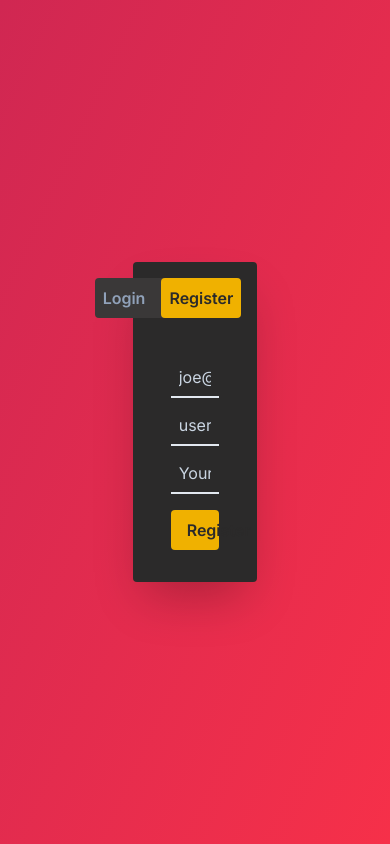
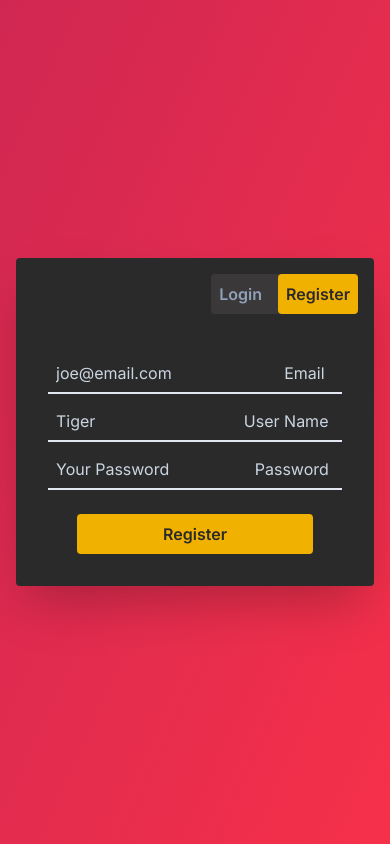
Before and after one commit to TusharKumar1007/react_redux_taskmanager, a React (Vite) app: page / in a window 390 px wide. Both pictures are taken after a click on the element "Login". Built offline with nearby package versions, Linux system fonts and the light colour scheme; no server answers.

Commit message:
Mobile responsive

```diff
--- a/src/App.jsx
+++ b/src/App.jsx
@@ -23,7 +23,7 @@ export default function App() {
 
   return (
     <Router>
-      <div className=" min-h-dvh flex justify-center items-center transition-all bg-linear-to-br from-[#D02752] to-[#F63049]" style={{ fontFamily: "Inter" }}>
+      <div className="p-4 min-h-dvh flex justify-center items-center transition-all bg-linear-to-br from-[#D02752] to-[#F63049]" style={{ fontFamily: "Inter" }}>
 
         {userName && (
           <div>
--- a/src/app/features/task.jsx
+++ b/src/app/features/task.jsx
@@ -14,7 +14,7 @@ export default function Task() {
 
   const dispatch = useDispatch();
   return (
-    <div className="w-1/2 flex flex-col gap-2 items-center justify-center text-center shadow-2xs ">
+    <div className="w-full flex flex-col gap-2 items-center justify-center text-center shadow-2xs sm:w-3/5 lg:w-1/2 ">
 
       <AddTaskForm />
       <div className="p-4 bg-[#2B2A2A] text-slate-200 transition-all rounded text-center w-full shadow-2xl">
@@ -27,7 +27,6 @@ export default function Task() {
                 <div
                   key={task.taskId}
                   className={`flex gap-2 justify-between mt-2 px-4 items-center py-2 transition-all ${task.done && "opacity-50 hover:opacity-100"}`}>
-                  {/* className={`flex gap-2 justify-between mt-2 px-4 items-center outline-2 outline-teal-500 rounded py-2 transition-all ${task.done && "outline-green-500! opacity-50 hover:opacity-100"}`}> */}
                   <div className="flex gap-4 justify-center">
                     <input
                       className=" rounded-xs cursor-pointer"
@@ -47,7 +46,7 @@ export default function Task() {
                             toggleEditMode({ id: task.taskId, goEditMode: true })
                           )
                         }
-                        className={`text-xl capitalize cursor-pointer ${task.done && "line-through"
+                        className={`text sm:text-xl capitalize cursor-pointer ${task.done && "line-through"
                           }`}>
                         {task.title}
                       </li>
--- a/src/app/layout/account.jsx
+++ b/src/app/layout/account.jsx
@@ -7,7 +7,7 @@ export default function AccountForm() {
     const dispatch = useDispatch()
     const [userInput, setUserInput] = useState("")
     return (
-        <div className="w-1/2 bg-[#2B2A2A] p-4 rounded text-center shadow-2xl">
+        <div className="w-full sm:w-3/5 lg:w-1/2 bg-[#2B2A2A] p-4 rounded text-center shadow-2xl">
             <form onSubmit={(e) => {
                 e.preventDefault();
                 if (userInput.toLocaleLowerCase() === "yes") {
--- a/src/app/layout/loginForm.jsx
+++ b/src/app/layout/loginForm.jsx
@@ -29,9 +29,9 @@ export default function LoginForm() {
     const [inLogin, setInLogin] = useState(true)
 
     return (
-        <main className="w-4/5 flex flex-col items-center">
+        <main className="w-full lg:w-1/2 flex flex-col items-center">
             {error ? <h2 className="text-slate-200 px-4 py-2 bg-red-700 rounded mb-4 font-semibold text-xl shadow-2xl">{error}</h2> : null}
-            <div className="w-2/5 bg-[#2B2A2A] flex flex-col gap-2 items-center p-4 shadow-2xl rounded">
+            <div className="w-full lg:w-3/5 bg-[#2B2A2A] flex flex-col gap-2 items-center p-4 shadow-2xl rounded">
                 <div className="flex gap-2 bg-[#3a3838] rounded self-end">
 
                     <span onClick={() => setInLogin(!inLogin)} className={`cursor-pointer py-2 px-2 rounded font-semibold text-slate-400 ${inLogin ? "bg-yellow-500 text-[#2B2A2A]!" : null}`}>Login</span>
@@ -51,8 +51,8 @@ export default function LoginForm() {
                     className="mt-4 flex flex-col gap-2 p-4  rounded w-full items-center">
                     <input
                         type="email"
-                        placeholder="joe@email.com"
-                        className="text-slate-200 h-10 w-4/5 px-2 border-b-2 outline-0 transition-all placeholder:text-slate-300 focus:placeholder:text-transparent"
+                        placeholder="joe@email.com                         Email"
+                        className="text-slate-200 h-10 w-full px-2 border-b-2 outline-0 transition-all placeholder:text-slate-300 "
                         spellCheck="false"
                         value={email}
                         onChange={(e) => setEmail(e.target.value)}
@@ -62,8 +62,8 @@ export default function LoginForm() {
                         !inLogin &&
                         <input
                             type="text"
-                            placeholder="user name"
-                            className="text-slate-200 h-10 w-4/5 px-2 border-b-2 outline-0 transition-all placeholder:text-slate-300 focus:placeholder:text-transparent"
+                            placeholder="Tiger                                 User Name"
+                            className="text-slate-200 h-10 w-full px-2 border-b-2 outline-0 transition-all placeholder:text-slate-300 "
                             spellCheck="false"
                             value={userName}
                             onChange={(e) => setUserName(e.target.value)}
@@ -72,14 +72,14 @@ export default function LoginForm() {
                     }
                     <input
                         type="password"
-                        placeholder="Your Password"
-                        className="text-slate-200 h-10 w-4/5 px-2 border-b-2 outline-0 transition-all placeholder:text-slate-300 focus:placeholder:text-transparent"
+                        placeholder="Your Password                   Password"
+                        className="text-slate-200 h-10 w-full px-2 border-b-2 outline-0 transition-all placeholder:text-slate-300 "
                         spellCheck="false"
                         value={password}
                         onChange={(e) => setPassword(e.target.value)}
                         required
                     />
-                    <button className="text-[#2B2A2A] font-semibold mt-2 outline-0 px-4 py-2 rounded cursor-pointer transition-all bg-yellow-500 hover:bg-yellow-600 w-4/5 ">
+                    <button className="text-[#2B2A2A] font-semibold mt-4 outline-0 px-4 py-2 rounded cursor-pointer transition-all bg-yellow-500 hover:bg-yellow-600 w-4/5 ">
                         {!inLogin ? "Register" : "Login"}
                     </button>
                 </form>
```
